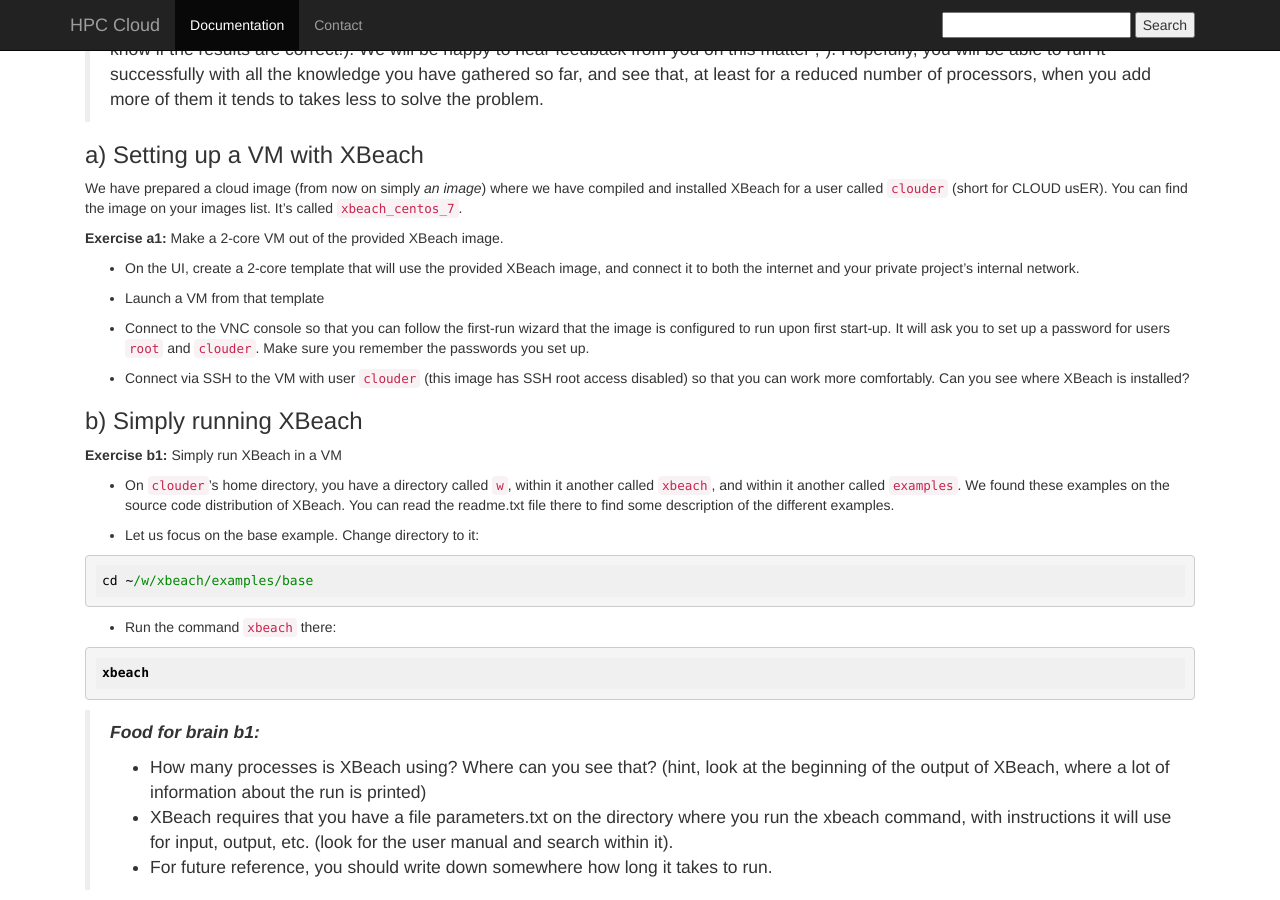
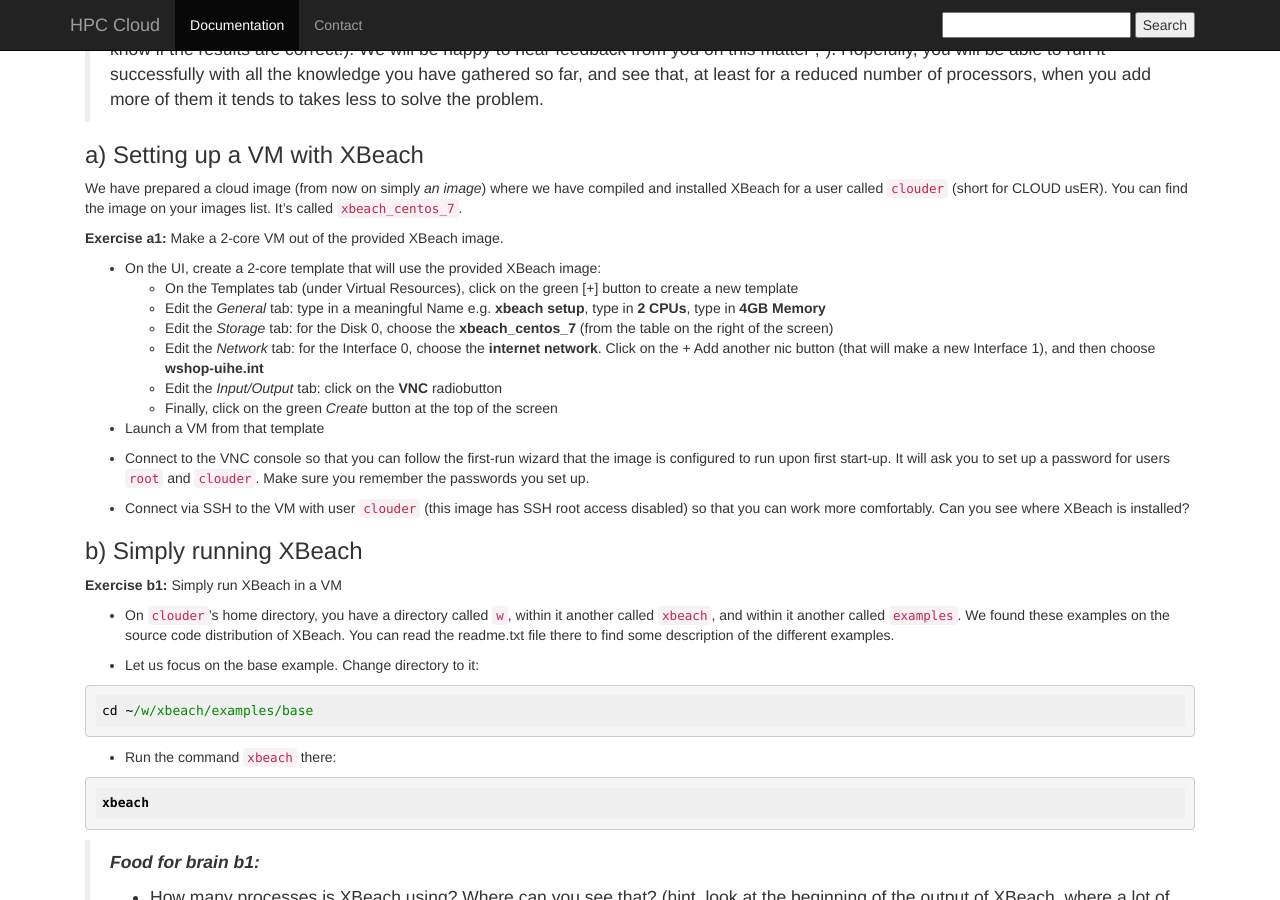
Before and after one commit to sara-nl/clouddocs, a Jekyll site: the page built from wshop-uihe-part-B-2015-Dec-11.markdown, in a window 1280 px wide and 900 px high, scrolled down 616 px. Built offline with Jekyll 4.4.1, drawn with Linux system fonts in a browser that asks for light colours; nearby versions of some CDN libraries.

Commit message:
Update wshop-uihe-part-B-2015-Dec-11.markdown

```diff
--- a/wshop-uihe-part-B-2015-Dec-11.markdown
+++ b/wshop-uihe-part-B-2015-Dec-11.markdown
@@ -36,7 +36,13 @@
 
 **Exercise a1:** Make a 2-core VM out of the provided XBeach image.
 
-* On the UI, create a 2-core template that will use the provided XBeach image, and connect it to both the internet and your private project's internal network.
+* On the UI, create a 2-core template that will use the provided XBeach image:
+  * On the Templates tab (under Virtual Resources), click on the green [+] button to create a new template
+  * Edit the *General* tab: type in a meaningful Name e.g. **xbeach setup**, type in **2 CPUs**, type in **4GB Memory**
+  * Edit the *Storage* tab: for the Disk 0, choose the **xbeach_centos_7** (from the table on the right of the screen)
+  * Edit the *Network* tab: for the Interface 0, choose the **internet network**. Click on the + Add another nic button (that will make a new Interface 1), and then choose **wshop-uihe.int**
+  * Edit the *Input/Output* tab: click on the **VNC** radiobutton
+  * Finally, click on the green *Create* button at the top of the screen
 
 * Launch a VM from that template
 
```
